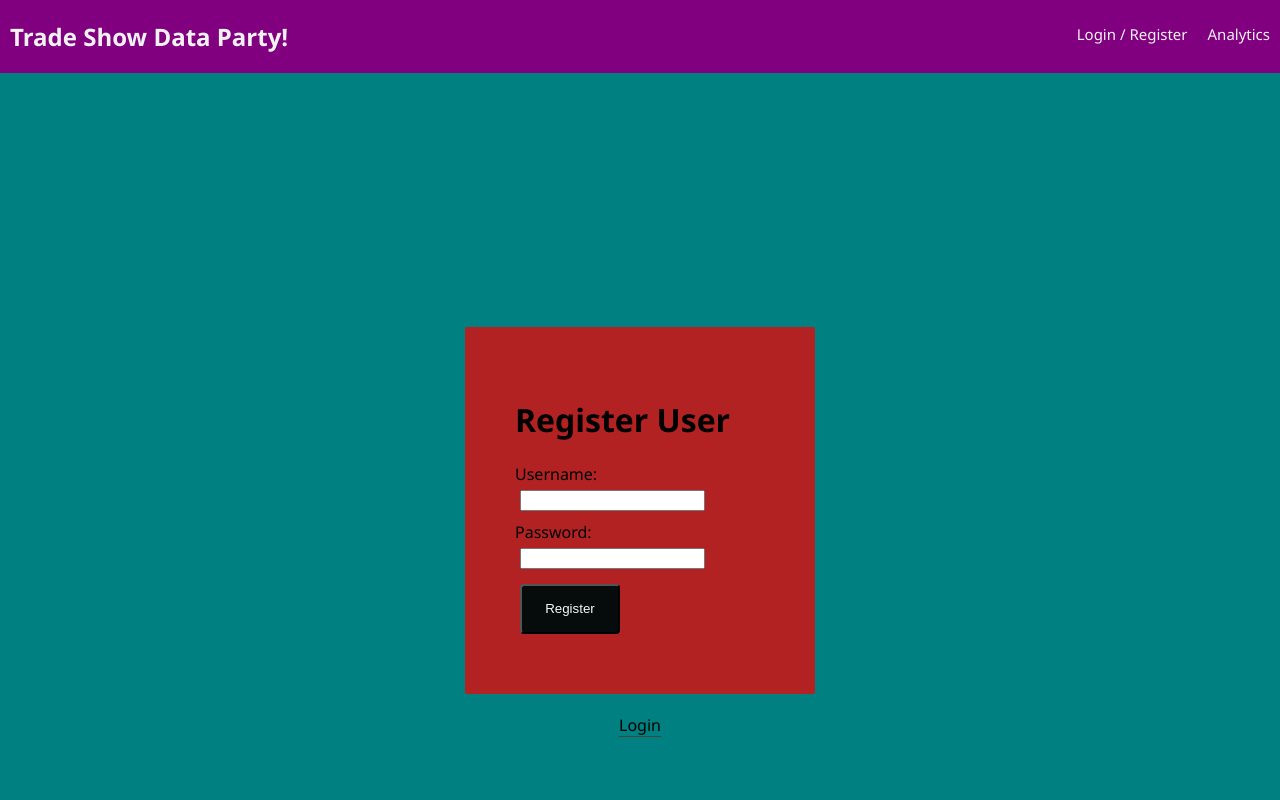
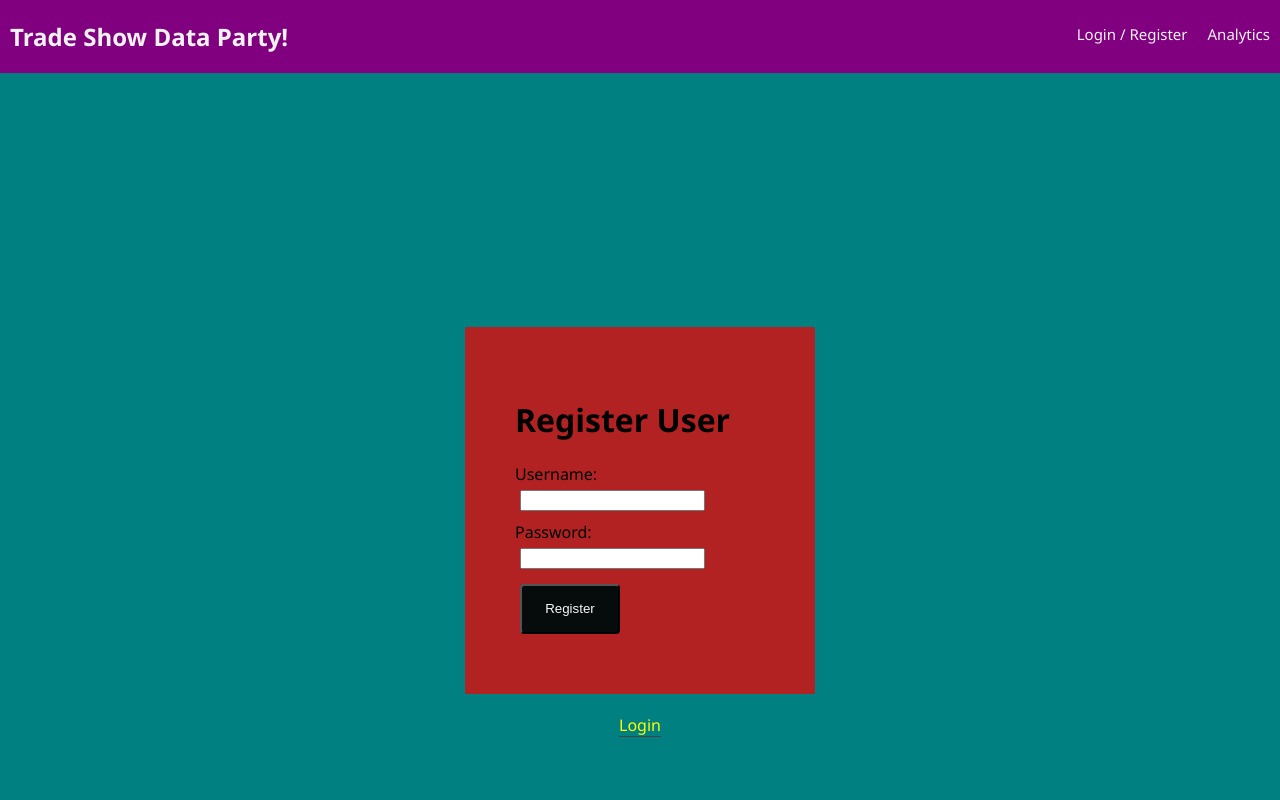
Before and after one commit to TianaJohnson/trade-show, a React (Create React App) app: page /#/add in a window 1280 px wide. Both pictures are taken after a click on the button "Register". Shown: the top 800 px of the page. Built offline with nearby package versions, Linux system fonts and the light colour scheme; no server answers.

Commit message:
login ling on reg page is a bit weird but looks okay

```diff
--- a/src/components/App/App.css
+++ b/src/components/App/App.css
@@ -42,7 +42,7 @@ input {
 
 /* This line makes the "Register" and "Login" buttons look like links */
 /* I may mess with this, I am not a huge fan of the look - TJ */
-.link-button {
+/* .link-button {
     background:none;
     color:inherit;
     border:none;
@@ -51,4 +51,4 @@ input {
     outline:0;
     border-bottom:1px solid #444;
     cursor: pointer;
-}
+} */
--- a/src/components/LoginPage/LoginPage.css
+++ b/src/components/LoginPage/LoginPage.css
@@ -42,6 +42,7 @@
   }
 }
 
+/* button css */
 .log-in {
         background-color: #b1369e;
         border-radius: 4px;
@@ -59,3 +60,14 @@
 .login_text{
   margin:1px;
 }
+
+.link-button {
+  background:none;
+  color:inherit;
+  border:none;
+  padding:0;
+  font: inherit;
+  outline:0;
+  border-bottom:1px solid #444;
+  cursor: pointer;
+}
--- a/src/components/RegisterPage/RegisterPage.css
+++ b/src/components/RegisterPage/RegisterPage.css
@@ -40,11 +40,15 @@
 @media screen and (max-width: 375px){
   .reg_ui {
     padding:10px;
-    width:180px;
+    width:190px;
+    margin-left: -50px;
+    margin-top: -100px;
+    margin-bottom: -70px;
 
   }
 }
 
+/* button css */
 .register {
     background-color: #060c0c;
     border-radius: 4px;
@@ -58,3 +62,21 @@
     background-color:orangered;
     color:aliceblue;
   }
+
+
+  .link-button-login {
+    background:none;
+    color:yellow;
+    border:none;
+    padding:0;
+    font: inherit;
+    outline:0;
+    border-bottom:1px solid #444;
+    cursor: pointer;
+  }
+
+  @media screen and (max-width: 375px){
+    .link-button-login {
+        margin-top:80px;
+    }
+}
--- a/src/components/RegisterPage/RegisterPage.js
+++ b/src/components/RegisterPage/RegisterPage.js
@@ -80,7 +80,7 @@ class RegisterPage extends Component {
         <center>
           <button
             type="button"
-            className="link-button"
+            className="link-button-login"
             onClick={() => {this.props.dispatch({type: 'SET_TO_LOGIN_MODE'})}}
           >
             Login
```
